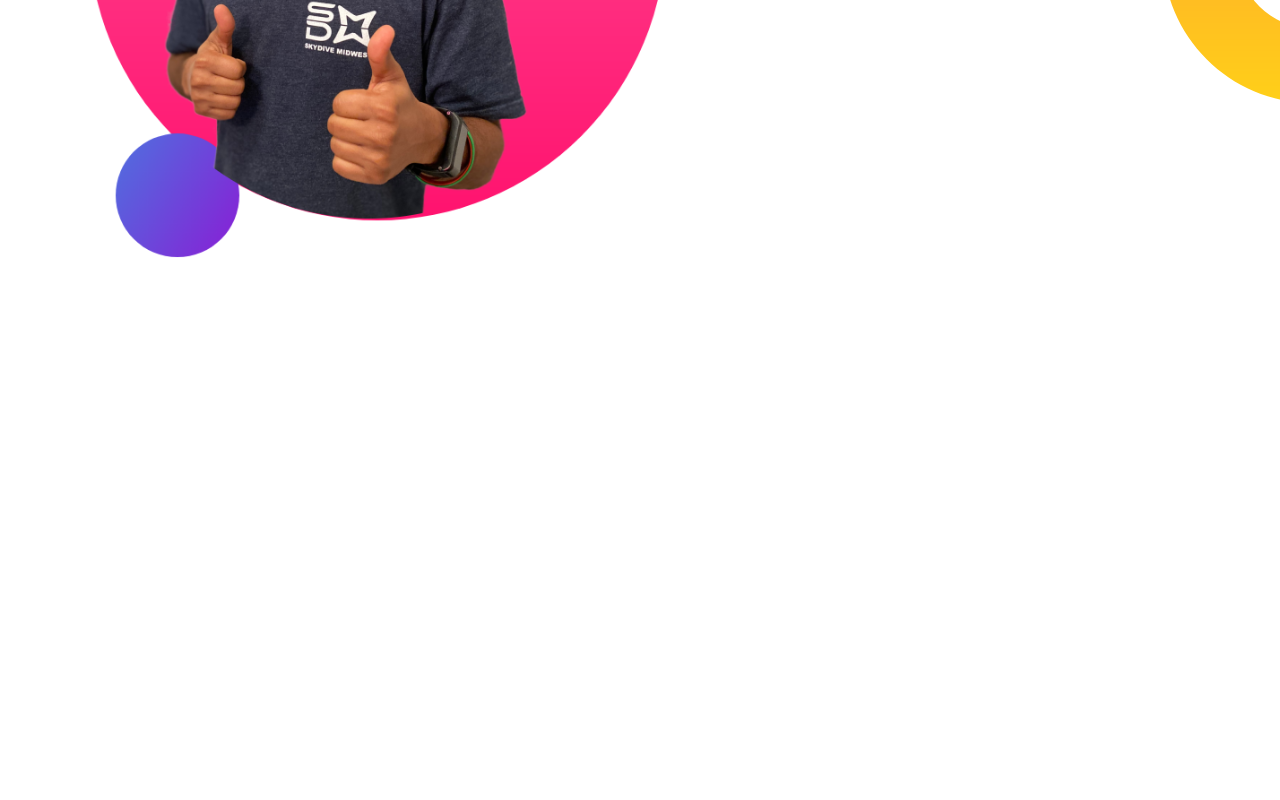
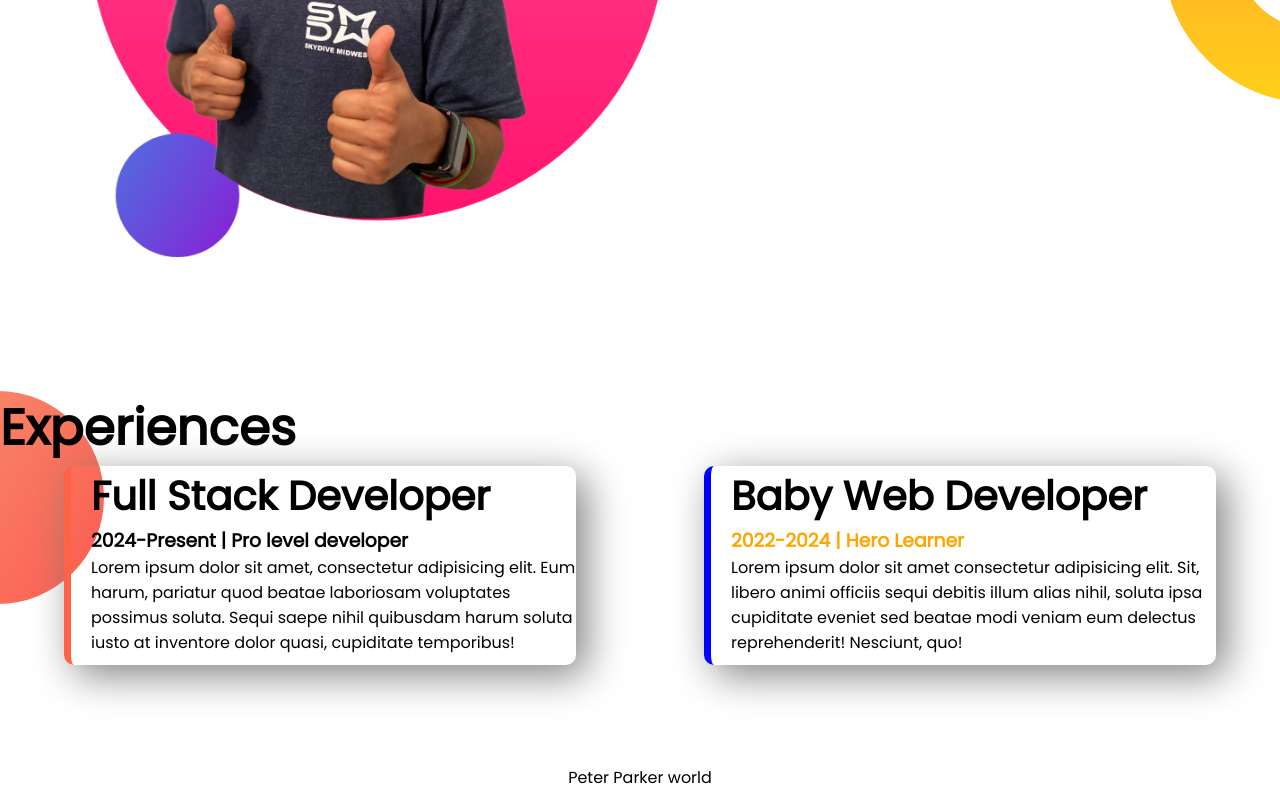
Before and after one commit to ferdaous-wahid/developer-portfolio, a plain HTML site: page index.html in a window 1280 px wide. Shown: the part 1176-1976 px from the top of the page. Before the commit the page ends 1567 px from the top, so only its background shows below. Drawn offline with Linux system fonts and the light colour scheme.

Commit message:
footer section

```diff
--- a/index.html
+++ b/index.html
@@ -14,7 +14,7 @@
 
 <body>
   <!-- first section -->
-  <section class="top-banner">
+  <section class="top-banner flexible-container">
     <div class="half-width ">
       <h1>Welcome to </h1>
       <h1><span class="orange-color">Peter Parker</span> World!</h1>
@@ -28,7 +28,7 @@
     </div>
   </section>
   <!-- second section -->
-  <section class="dream-big">
+  <section class="dream-big flexible-container">
     <div class="half-width">
       <img src="images/jhankar2.png" alt="">
     </div>
@@ -40,6 +40,30 @@
       <a class="linked-button" target="_blank" href="https://www.google.com">DOWNLOAD RESUME</a>
     </div>
   </section>
+  <!-- experience section -->
+  <section class="experience-area">
+    <h1>Experiences</h1>
+    <div class="flexible-container">
+      <div id="full-stack-developer" class=" experience-item">
+        <h2>Full Stack Developer</h2>
+        <h3>2024-Present | Pro level developer</h3>
+        <p>Lorem ipsum dolor sit amet, consectetur adipisicing elit. Eum harum, pariatur quod beatae laboriosam
+          voluptates
+          possimus soluta. Sequi saepe nihil quibusdam harum soluta iusto at inventore dolor quasi, cupiditate
+          temporibus!
+        </p>
+      </div>
+      <div id="baby-web-developer" class="experience-item">
+        <h2>Baby Web Developer</h2>
+        <h3 class="orange-color">2022-2024 | Hero Learner</h3>
+        <p>Lorem ipsum dolor sit amet consectetur adipisicing elit. Sit, libero animi officiis sequi debitis illum alias
+          nihil, soluta ipsa cupiditate eveniet sed beatae modi veniam eum delectus reprehenderit! Nesciunt, quo!</p>
+      </div>
+    </div>
+  </section>
+  <footer>
+    <p>Peter Parker world</p>
+  </footer>
 </body>
 
 </html>
--- a/style.css
+++ b/style.css
@@ -12,7 +12,11 @@ h1 {
   font-size: 50px;
 }
 
-section {
+h2 {
+  font-size: 40px;
+}
+
+.flexible-container {
   display: flex;
   justify-content: center;
   margin-bottom: 100px;
@@ -21,9 +25,11 @@ section {
 .orange-color {
   color: orange;
 }
-p{
+
+p {
   margin-bottom: 10px;
 }
+
 .half-width {
   width: 50%;
   padding: 2%;
@@ -46,8 +52,36 @@ p{
   background-image: url(images/top-banner.png);
   background-repeat: no-repeat;
 }
-.dream-big{
+
+.dream-big {
   background-image: url(images/dream-bg.png);
   background-repeat: no-repeat;
   background-position: right;
 }
+
+.experience-area {
+  background-image: url(images/exp-bg.png);
+  background-repeat: no-repeat;
+}
+
+.experience-item {
+  width: 40%;
+  margin-left: 5%;
+  margin-right: 5%;
+  padding-left: 20px;
+  border-radius: 10px;
+  box-shadow: 10px 10px 40px gray;
+
+}
+
+#full-stack-developer {
+  border-left: 7px solid tomato;
+}
+
+#baby-web-developer {
+  border-left: 7px solid blue;
+}
+
+footer p {
+  text-align: center;
+}
```
